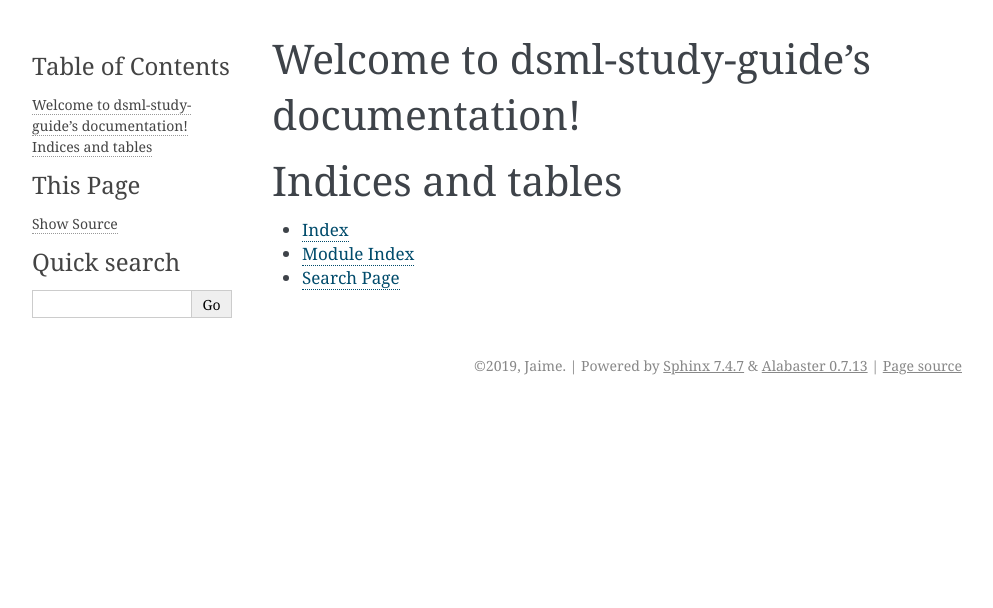
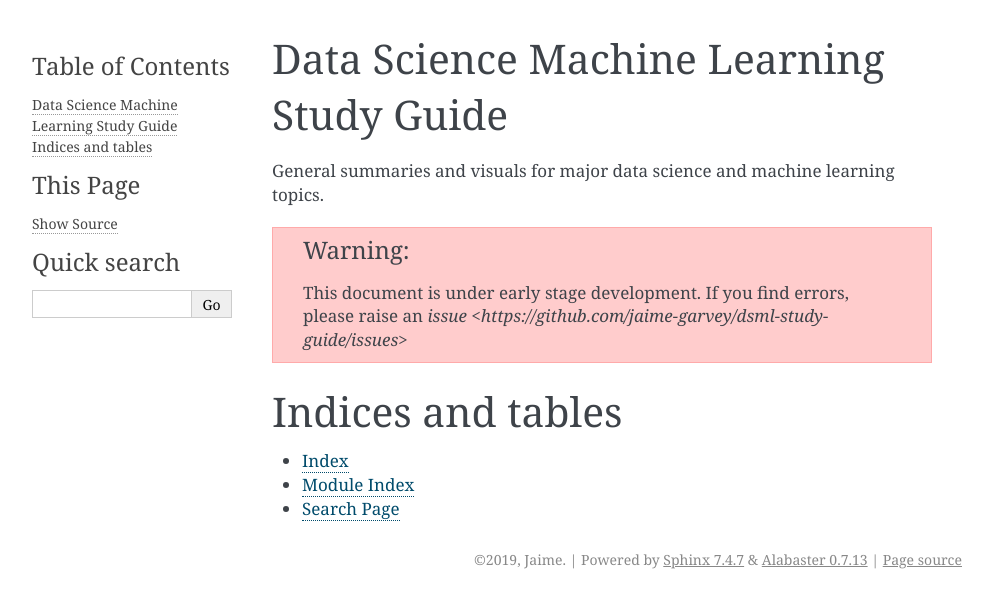
Before and after one commit to jaime-garvey/dsml-study-guide, a Sphinx documentation site: the page built from docs/index.rst, in a window 1280 px wide. Shown: the top 608 px of the page, without its empty margins (148-1141 px from the left). Built offline with Sphinx 7.4.7, drawn with Linux system fonts in a browser that asks for light colours.

Commit message:
Update index.rst

```diff
--- a/docs/index.rst
+++ b/docs/index.rst
@@ -1,14 +1,48 @@
-.. dsml-study-guide documentation master file, created by
-   sphinx-quickstart on Mon Jul  1 10:20:17 2019.
-   You can adapt this file completely to your liking, but it should at least
-   contain the root `toctree` directive.
+Data Science Machine Learning Study Guide
+============================================
+General summaries and visuals for major data science and machine learning topics.
 
-Welcome to dsml-study-guide's documentation!
-============================================
+.. warning::
+
+    This document is under early stage development. If you find errors, please raise an `issue <https://github.com/jaime-garvey/dsml-study-guide/issues>`
 
 .. toctree::
-   :maxdepth: 2
-   :caption: Contents:
+    :caption: Math
+    :maxdepth: 1
+
+
+
+.. toctree::
+    :caption: Statistics & Probability
+    :maxdepth: 1
+
+
+
+.. toctree::
+    :maxdepth: 1
+    :caption: Python
+
+
+.. toctree::
+    :maxdepth: 1
+    :caption: SQL
+
+
+.. toctree::
+    :maxdepth: 1
+    :caption: Data Analysis
+
+
+.. toctree::
+    :maxdepth: 1
+    :caption: Machine Learning
+
+
+
+.. toctree::
+    :maxdepth: 1
+    :caption: Resources
+    :titlesonly:
 
 
 
```
